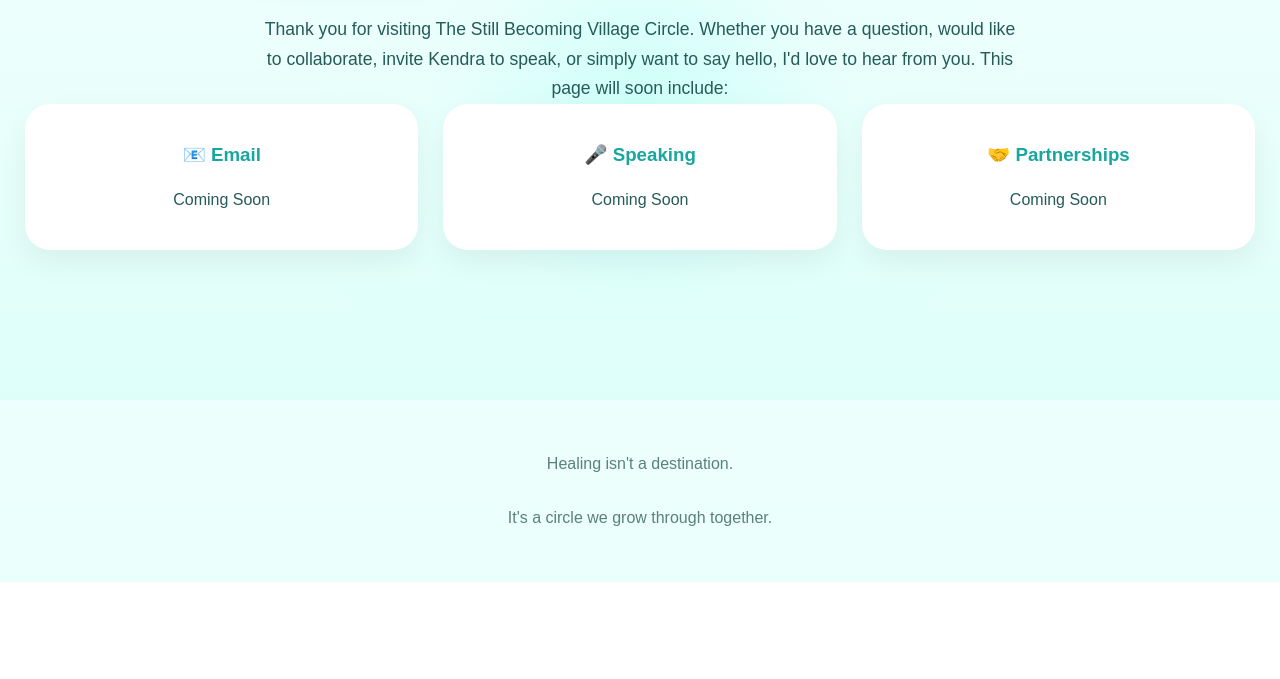
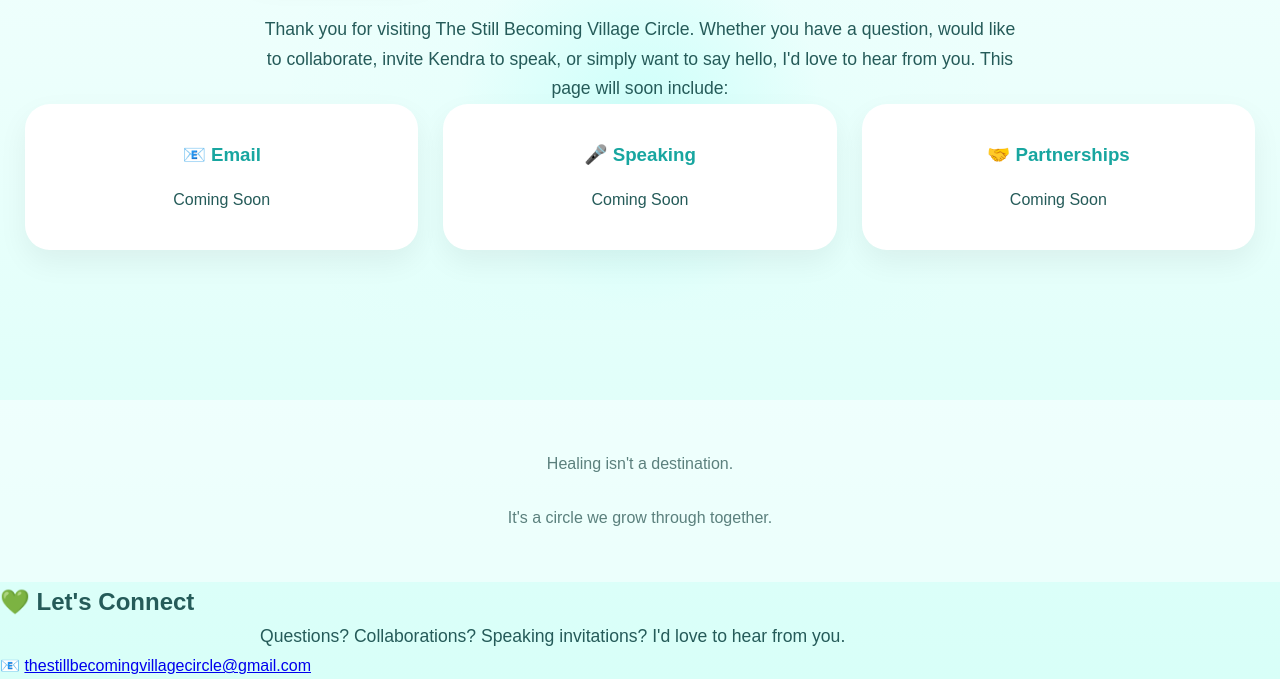
Before and after one commit to TheStillBecomingVillageCircle/TheStillBecomingVillageCircle.github.io, a plain HTML site: page contact.html in a window 1280 px wide. Shown: the part 423-1102 px from the top of the page. Before the commit the page ends 1005 px from the top, so only its background shows below. Drawn offline with Linux system fonts and the light colour scheme.

Commit message:
Update contact.html

```diff
--- a/contact.html
+++ b/contact.html
@@ -81,3 +81,24 @@ It's a circle we grow through together.
 <script src="script.js"></script>
 </body>
 </html>
+<h2>💚 Let's Connect</h2>
+
+<p class="description">
+
+Questions?
+
+Collaborations?
+
+Speaking invitations?
+
+I'd love to hear from you.
+
+</p>
+
+<p>
+
+📧 <a href="mailto:thestillbecomingvillagecircle@gmail.com">
+thestillbecomingvillagecircle@gmail.com
+</a>
+
+</p>
```
